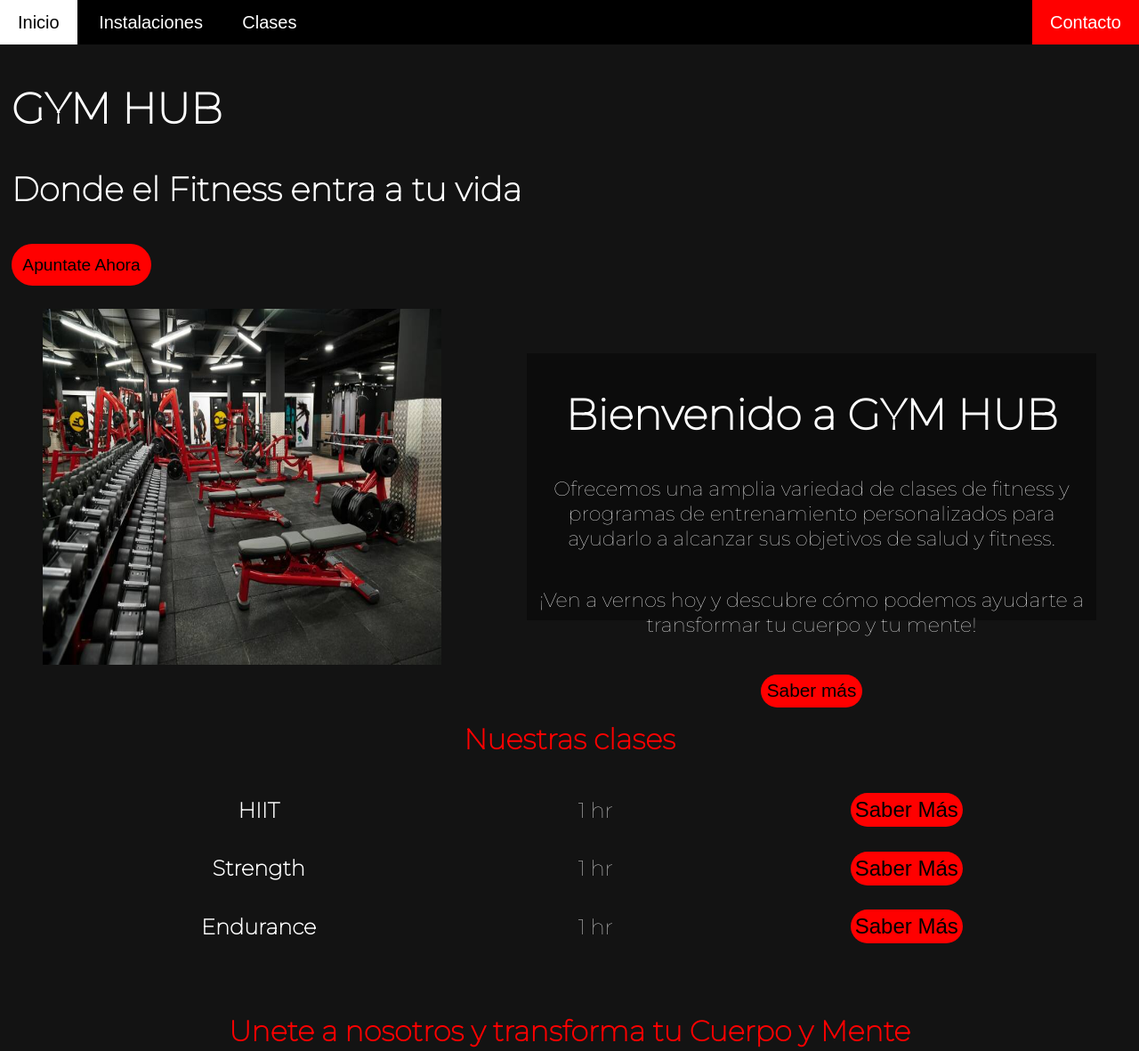
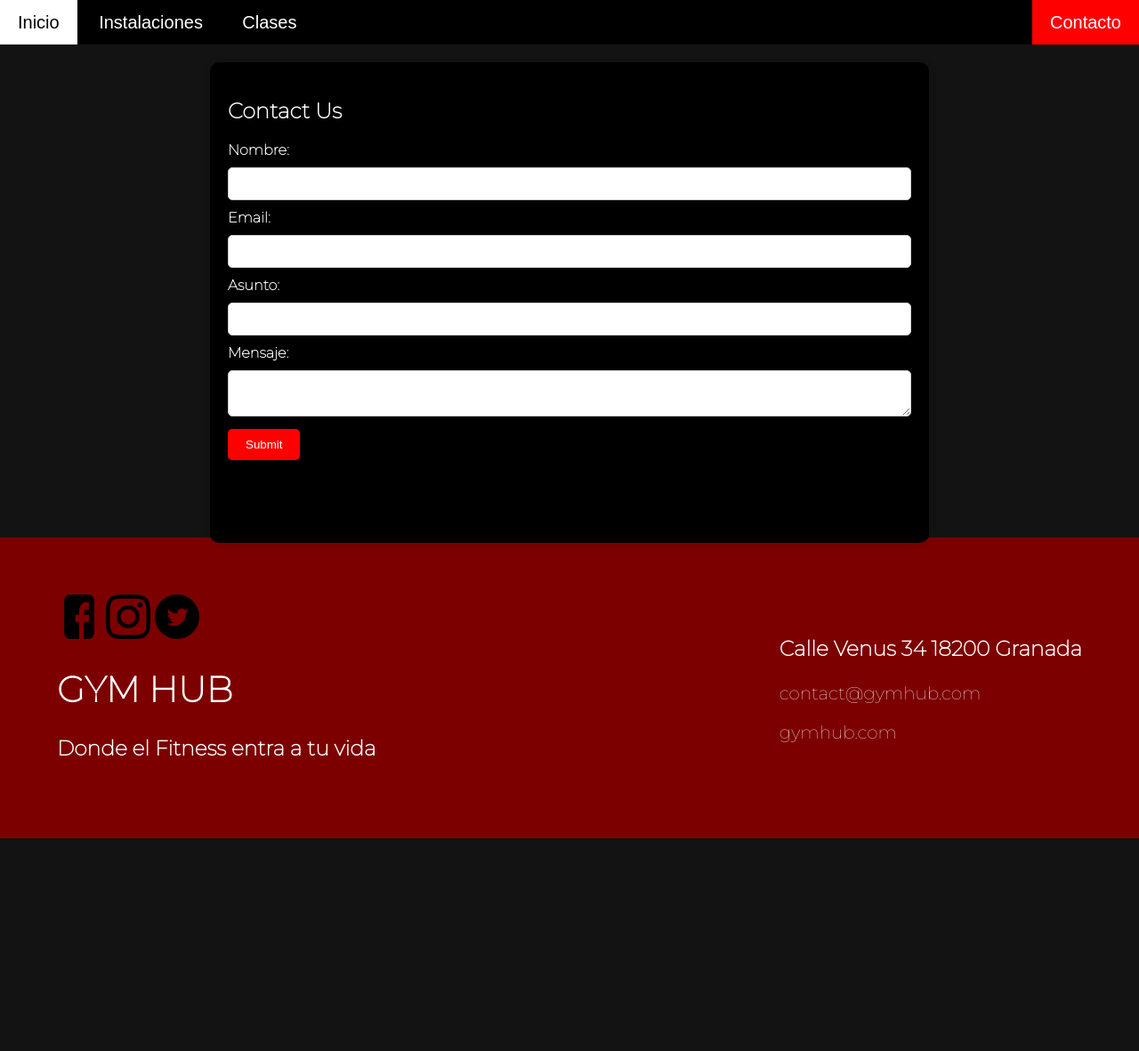
Before and after one commit to MiguelHurtadoDevelop/CSSProyect, a plain HTML site: page contacto.html in a window 1280 px wide. Shown: the top 1181 px of the page at 89% size. After the commit the page ends 942 px from the top, so only its background shows below. Drawn offline with Linux system fonts and the light colour scheme.

Commit message:
finalizando

```diff
--- a/contacto.html
+++ b/contacto.html
@@ -6,7 +6,7 @@
     <meta name="viewport" content="width=device-width, initial-scale=1.0">
     <title>GYM HUB</title>
     <link rel="stylesheet" href="css/header.css">
-    <link rel="stylesheet" href="css/index.css">
+    <link rel="stylesheet" href="css/contacto.css">
     <link rel="stylesheet" href="css/footer.css">
     <link rel="icon" type="image/png" href="img/LOGO.png">
 
@@ -37,63 +37,24 @@
     </header>
 
     <main>
-        <section class="principio">
-            <h1>GYM HUB</h1>
-            <h3>Donde el Fitness entra a tu vida</h3>
-            <button>Apuntate Ahora</button>
-        </section>
+        <div class="card">
+            <h2>Contact Us</h2>
+            <form>
+                <label for="nombre">Nombre:</label>
+                <input type="text" id="nombre" name="nombre" pattern="[A-Za-z ]+" title="El nombre solo puede contener letras y espacios" required>
 
-      <section class="presentacion">
-            <img src="img/gym.jpg">
-            <article>
-                <h2>Bienvenido a GYM HUB</h2>
-                <p>Ofrecemos una amplia variedad de clases de fitness y programas de entrenamiento personalizados para ayudarlo a alcanzar sus objetivos de salud y fitness.</p>
-                <p>¡Ven a vernos hoy y descubre cómo podemos ayudarte a transformar tu cuerpo y tu mente!</p>
-                <button href="#">Saber más</button>
-            </article>
-    </section>
-      <section class="clases">
-        <h2>Nuestras clases</h2>
-        <table>
-            <tr>
-                <th colspan="3">HIIT</th>
-                <td>1 hr</td>
-                <td><button>Saber Más</button></td>
+                <label for="email">Email:</label>
+                <input type="email" id="email" name="email" required>
 
-            </tr>
+                <label for="asunto">Asunto:</label>
+                <input type="text" id="asunto" name="asunto" pattern="[A-Za-z0-9 ]+" title="El asunto solo puede contener letras, números y espacios" required>
 
-            <tr>
-                <th colspan="3">Strength</th>
-                <td>1 hr</td>
-                <td><button>Saber Más</button></td>
-            </tr>
-            <tr>
-                <th colspan="3">Endurance</th>
-                <td>1 hr</td>
-                <td><button>Saber Más</button></td>
-            </tr>
-        </table>
-      </section>
-      <section>
-            <h2>Unete a nosotros y transforma tu Cuerpo y Mente</h2>
-            <div class="frases_index">
-                <img src="img/shutterstock_499280881-1-1080x675.webp">
-                <article>
-                    <h3>Comunidad</h3>
-                    <p>Ven a nuestras instalaciones y conoce gente con tus mismos Objetivos y Juntos haremos que el camino sea más Ameno y Especial</p>
-                </article>
-                <article>
-                    <h3>Motivación</h3>
-                    <p>Para nosotros tu Motivación es fundamental, en nuestras instalaciones volveras a encontrar esas ganas que creias haber perdido</p>
-                </article>
-                <img src="img/hombre-flexiones-1646382012.jpg">
-                <img src="img/entrenamiento-personal-gimnasio-piscina-valencia-suma-fitness-club_11.jpg">
-                <article>
-                    <h3>Resultados</h3>
-                    <p>Los entrenadores y equipos que ofrecemos te ayudaran a obtener esos resultados que siempre has pensado que serían inalcanzables</p>
-                </article>
-            </div>
-        </section>
+                <label for="mensaje">Mensaje:</label>
+                <textarea id="mensaje" name="mensaje" required></textarea>
+
+                <input type="submit" value="Submit">
+            </form>
+        </div>
     </main>
     <footer>
         <div>
--- /dev/null
+++ b/css/contacto.css
@@ -0,0 +1,54 @@
+@import url('https://fonts.googleapis.com/css2?family=Montserrat:ital,wght@0,100;1,100&display=swap');
+
+
+
+body{
+    background-color: rgb(19, 19, 19);
+    color: white;
+    margin: 0;
+    font-family: 'Montserrat', sans-serif;
+
+}
+main{
+    position: relative;
+    top: 70px;
+    align-items: center;
+    margin-bottom: 5%;
+
+}
+.card {
+    background-color: black;
+    border-radius: 10px;
+    box-shadow: 0px 0px 10px rgba(0, 0, 0, 0.1);
+    padding: 20px;
+    width: 60%;
+    height: 500px;
+    margin: 0 auto;
+}
+
+input[type="text"], input[type="email"], textarea {
+    width: 100%;
+    padding: 10px;
+    margin: 10px 0;
+    border: 1px solid #ccc;
+    border-radius: 5px;
+    box-sizing: border-box;
+}
+
+input[type="submit"] {
+    background-color: red;
+    color: #fff;
+    padding: 10px 20px;
+    border: none;
+    border-radius: 5px;
+    cursor: pointer;
+}
+
+input[type="submit"]:hover {
+    background-color: #3e8e41;
+}
+
+label {
+    display: block;
+    font-weight: bold;
+}
```
